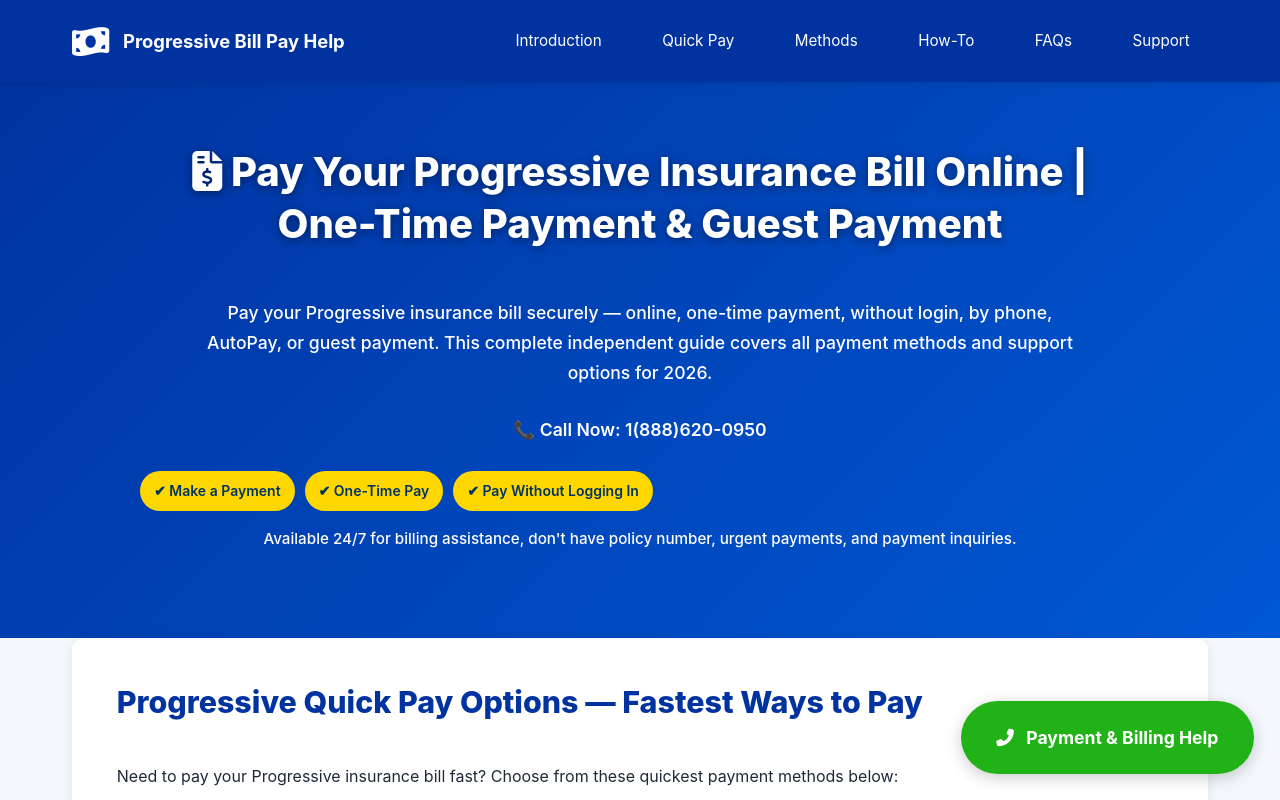
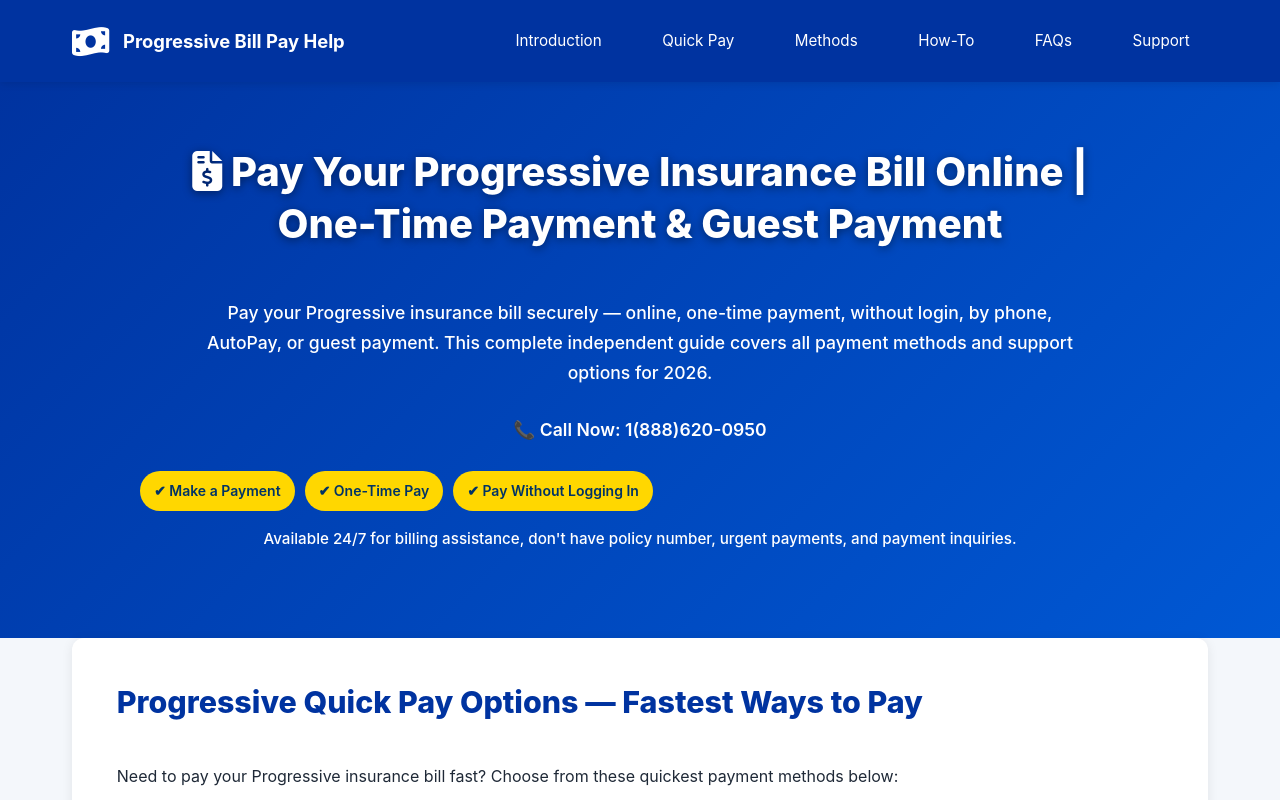
Before and after one commit to progressiveguide/progressiveinsurancebillpay, a plain HTML site: page index.html in a window 1280 px wide. Shown: the top 800 px of the page. Drawn offline with Linux system fonts and the light colour scheme.

Commit message:
Update index.html

```diff
--- a/index.html
+++ b/index.html
@@ -1937,10 +1937,6 @@
 
 </main>
 
-<a class="floating-cta" href="tel:+18886200950" aria-label="Call Progressive bill pay help- 1(888)620-0950">
-  <i class="fas fa-phone-alt" aria-hidden="true"></i>Payment & Billing Help
-</a>
-
 <footer>
   <p><strong>Progressive Insurance Bill Pay Guide 2026</strong></p>
   <p>Complete resource for Progressive bill payment: online payment, one-time payment, without login, guest payment, AutoPay, phone support</p>
```
